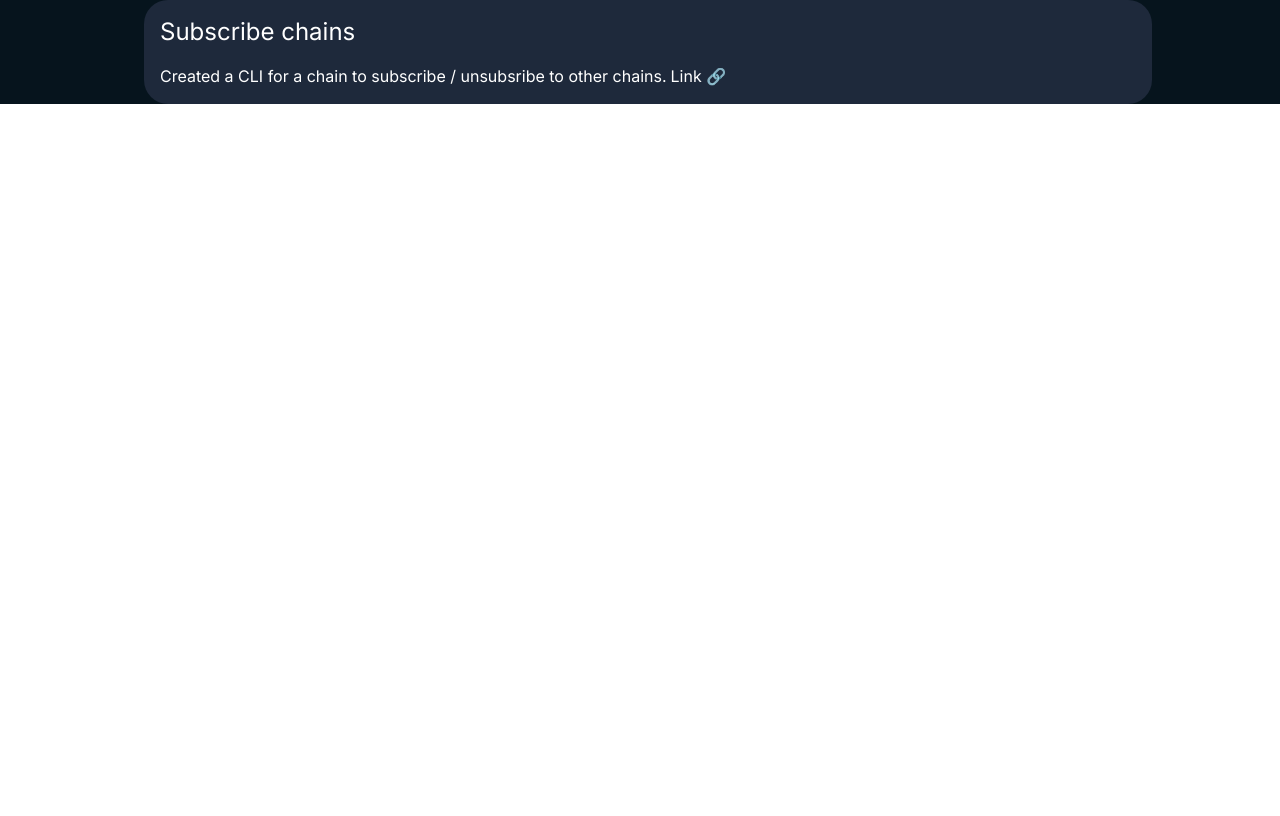
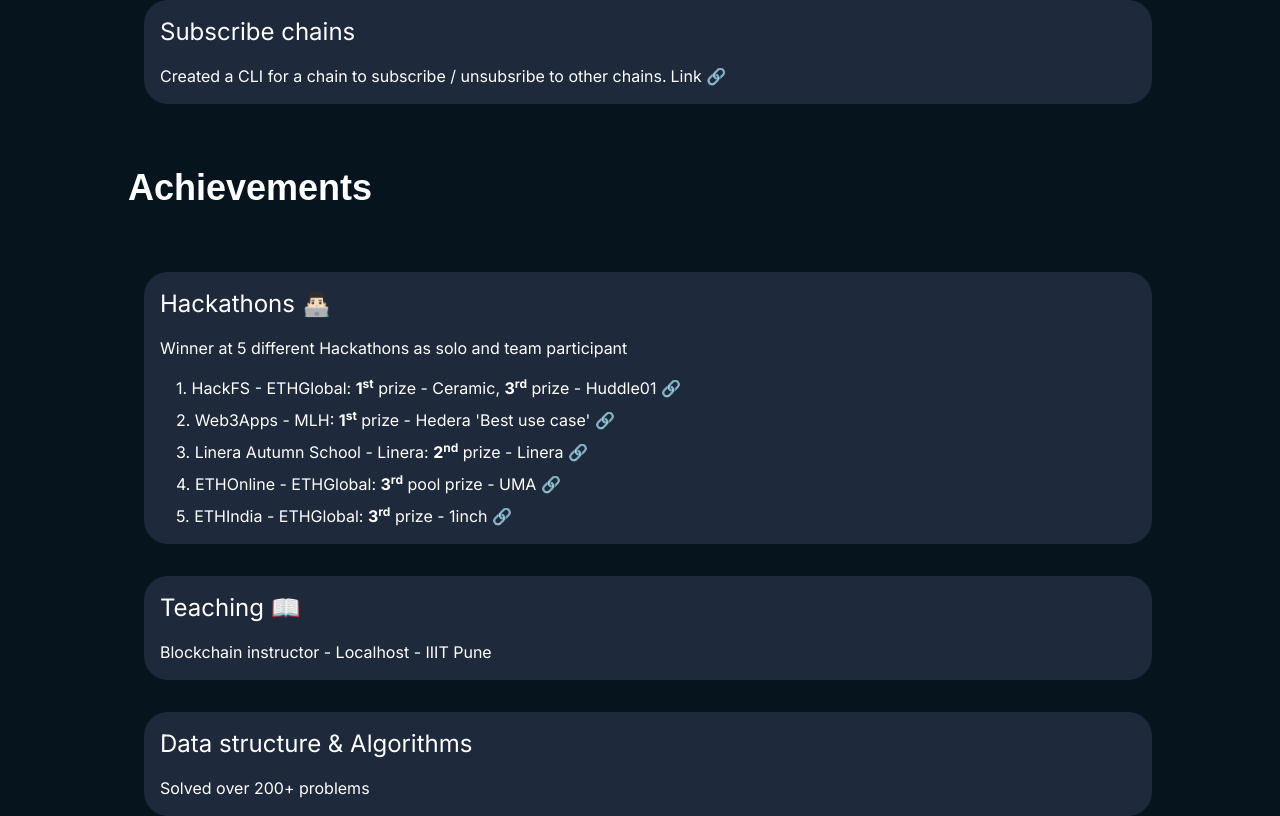
Before and after one commit to ashu26jha/ashu26, a Next.js app: page / in a window 1280 px wide. Shown: the part 2661-3477 px from the top of the page. Before the commit the page ends 2765 px from the top, so only its background shows below. Built offline with nearby package versions, Linux system fonts and the light colour scheme.

Commit message:
Achievements

```diff
--- a/src/app/page.tsx
+++ b/src/app/page.tsx
@@ -221,7 +221,7 @@ export default function MultiLayerParallax() {
                     UI Enhancement
                   </div>
                   <div className="mt-4 flex">
-                    Complete overhaul of Ceramic's forum UI. <Link href={"https://staging-forum.ceramic.network/"} className="flex"><div className="mt-auto mb-auto mr-2 ml-1"> Link 🔗</div></Link>
+                    Complete overhaul of Ceramic forum UI. <Link href={"https://staging-forum.ceramic.network/"} className="flex"><div className="mt-auto mb-auto mr-2 ml-1"> Link 🔗</div></Link>
                   </div>
 
                 </li>
@@ -248,6 +248,52 @@ export default function MultiLayerParallax() {
             </div>
           </section>
 
+          <section id="achievements">
+            <div className="mt-16">
+              <div className="text-white text-4xl font-fira font-bold">
+                Achievements
+              </div>
+              <ul className="ml-4">
+                <li className="text-white mt-16 bg-slate-800 rounded-3xl p-4">
+                  <div className="text-2xl">
+                    Hackathons 👨🏻‍💻
+                  </div>
+                  <div className="mt-4 flex">
+                    Winner at 5 different Hackathons as solo and team participant
+                  </div>
+                  <ul className="ml-4 mt-4">
+                    <li className=""><a href="https://ethglobal.com/showcase/wis3-91a0v">1. HackFS - ETHGlobal: <b>1<sup>st</sup></b> prize - Ceramic, <b>3<sup>rd</sup></b> prize - Huddle01  🔗</a></li>
+                    <li className="mt-2"><a href="https://devpost.com/software/token-hunt">2. Web3Apps - MLH: <b>1<sup>st</sup></b> prize - Hedera 'Best use case'  🔗</a> </li>
+                    <li className="mt-2"><a href="https://dorahacks.io/hackathon/linera-autumn-2023/detail">3. Linera Autumn School - Linera: <b>2<sup>nd</sup></b> prize - Linera  🔗</a> </li>
+                    <li className="mt-2"><a href="https://ethglobal.com/showcase/snaplink-j2v75">4. ETHOnline - ETHGlobal: <b>3<sup>rd</sup></b> pool prize - UMA 🔗</a></li>
+                    <li className="mt-2"><a href="https://ethglobal.com/showcase/ezcred-dfary">5. ETHIndia - ETHGlobal: <b>3<sup>rd</sup></b> prize - 1inch 🔗</a></li>
+                  </ul>
+
+                </li>
+
+                <li className="text-white mt-8 bg-slate-800 rounded-3xl p-4">
+                  <div className="text-2xl">
+                    Teaching 📖
+                  </div>
+                  <div className="mt-4 flex">
+                    Blockchain instructor - Localhost - IIIT Pune
+                  </div>
+                </li>
+
+                <li className="text-white mt-8 bg-slate-800 rounded-3xl p-4">
+                  <div className="text-2xl">
+                    Data structure & Algorithms
+                  </div>
+                  <div className="mt-4 flex">
+                    Solved over 200+ problems
+                  </div>
+                </li>
+              </ul>
+
+            </div>
+          </section>
+
+
 
 
 
```
